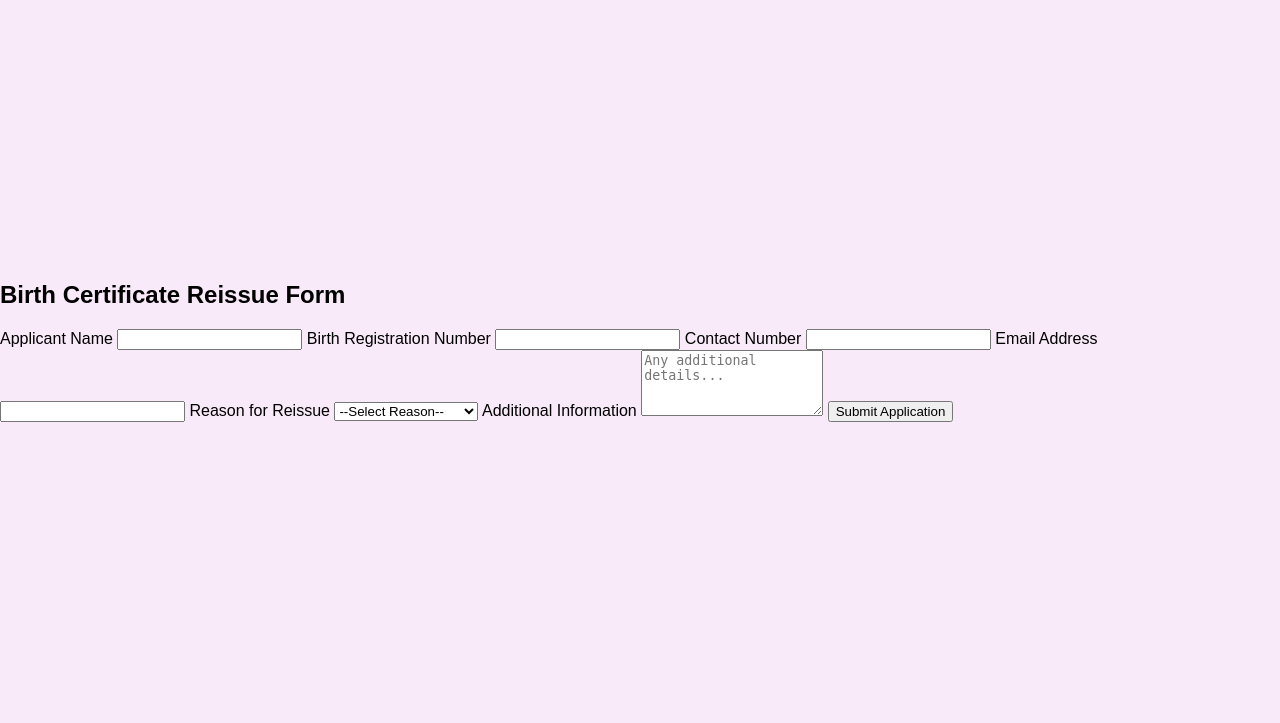
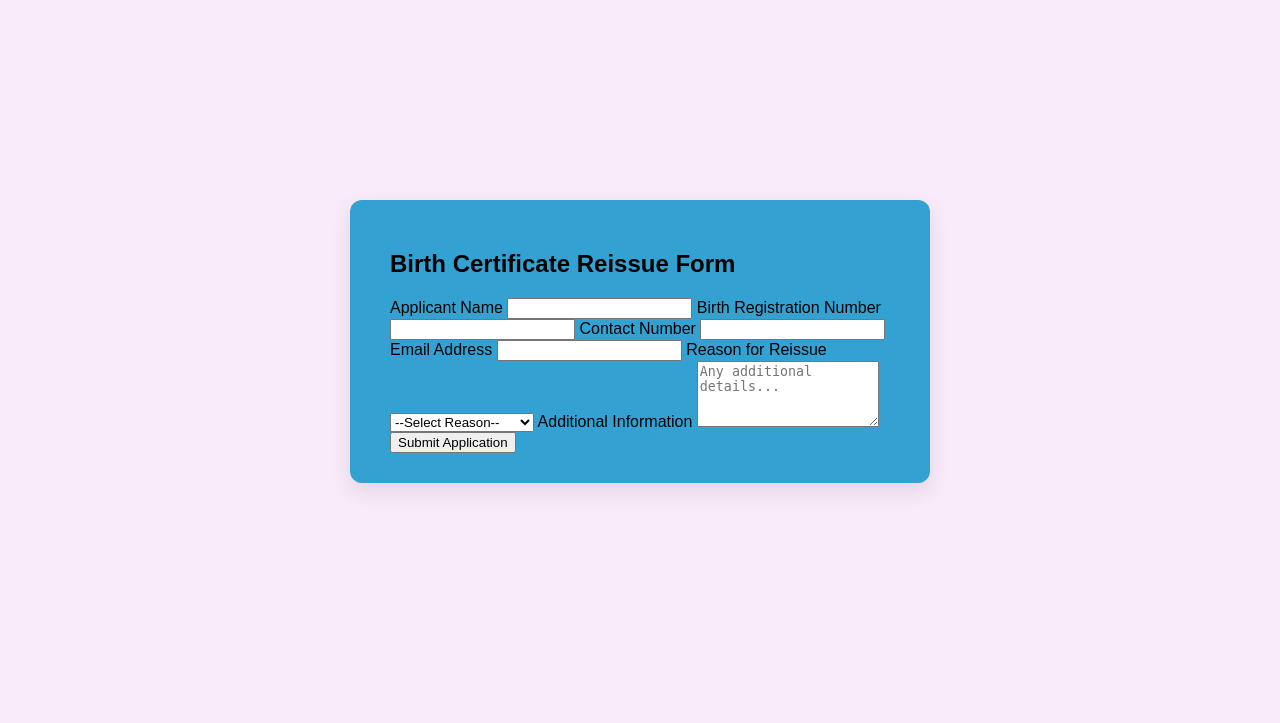
Before and after one commit to Saj1d-prompt/BirthRecordCommunicationSystem, a PHP site: page /reissue.html in a window 1280 px wide. Shown: the part 262-985 px from the top of the page. Run offline with PHP 8.4, Linux system fonts and the light colour scheme.

Commit message:
reissue form

```diff
--- a/reissue.css
+++ b/reissue.css
@@ -12,3 +12,13 @@ body {
     align-items: center;
     min-height: 100vh;
 }
+
+.reissueContainer {
+    background: rgb(51, 162, 210);
+    padding: 30px 40px;
+    border-radius: 12px;
+    box-shadow: 0 8px 20px rgba(40, 40, 40, 0.1);
+    width: 100%;
+    max-width: 500px;
+
+}
```
